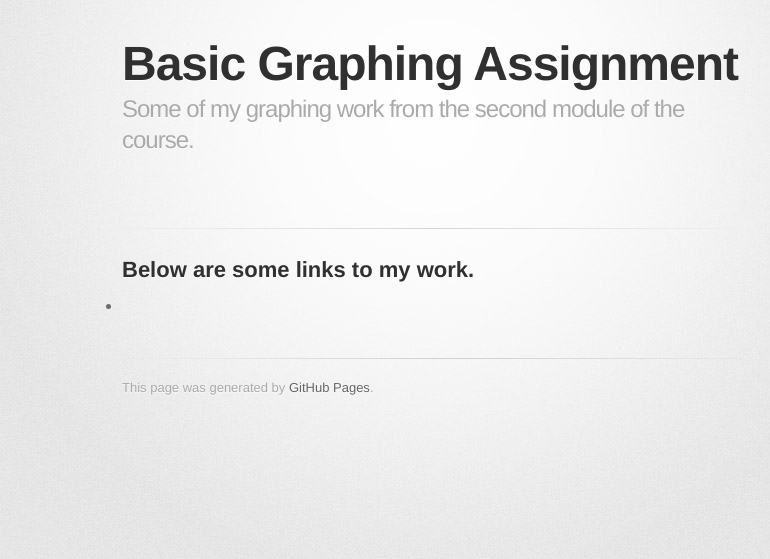
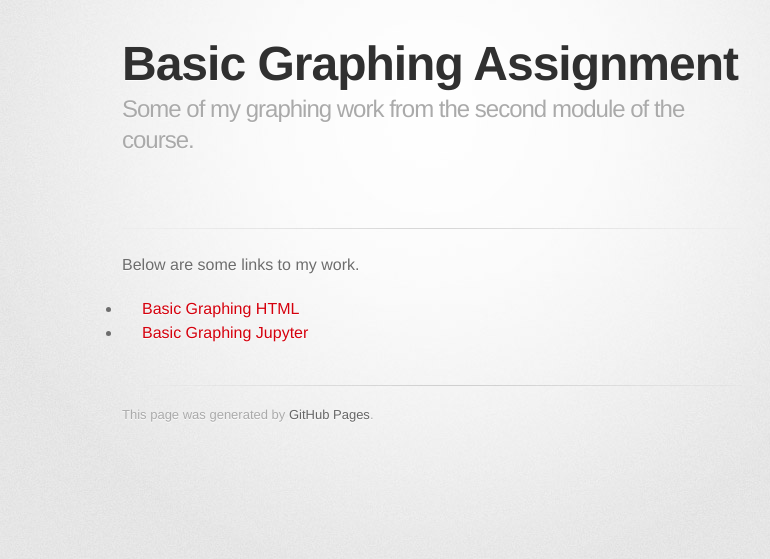
Before and after one commit to jamesjboyd16/jamesjboyd16.github.io, a Jekyll site: the page built from graphing/index.md, in a window 1280 px wide. Shown: the top 559 px of the page, without its empty margins (208-978 px from the left). Built offline with Jekyll 4.4.1, drawn with Linux system fonts in a browser that asks for light colours; some web fonts are replaced; our own code applies the rules of GitHub Pages for plain Markdown files.

Commit message:
Update index.md

```diff
--- a/graphing/index.md
+++ b/graphing/index.md
@@ -4,5 +4,5 @@ description: Some of my graphing work from the second module of the course.
 ---
 
 Below are some links to my work.
--
--
+- [Basic Graphing HTML](BasicGraphAssignment.html)
+- [Basic Graphing Jupyter](BasicGraphAssignment.ipynb)
```
